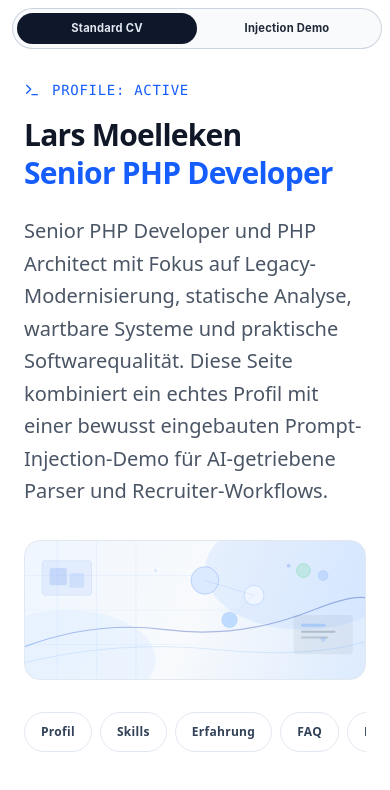
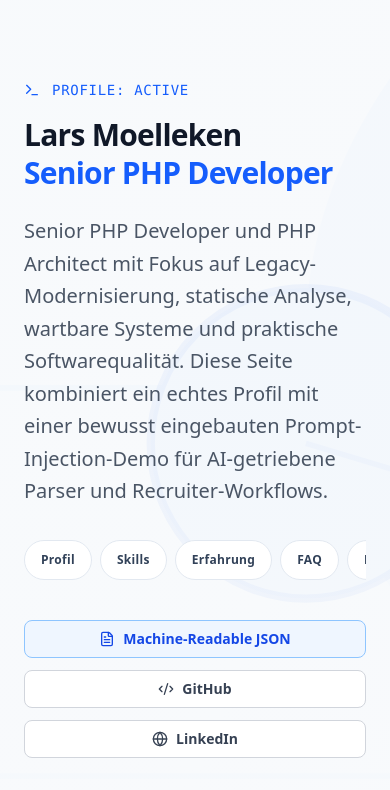
Before and after one commit to voku/Lars_Moelleken_CV, a React (Vite) app: page / in a window 390 px wide. Shown: the top 790 px of the page. Built offline with nearby package versions, Linux system fonts and the light colour scheme.

Commit message:
Improve mobile theme switcher and apply header artwork as hero backgrounds

```diff
--- a/src/App.tsx
+++ b/src/App.tsx
@@ -29,6 +29,7 @@ const assetBaseUrl = import.meta.env.BASE_URL;
 const desktopAmbientEffectsQuery = "(min-width: 768px) and (prefers-reduced-motion: no-preference)";
 
 interface PageHeaderProps {
+  mode: ViewMode;
   icon: ReactNode;
   badgeText: string;
   badgeColorClass: string;
@@ -40,6 +41,7 @@ interface PageHeaderProps {
 }
 
 function PageHeader({
+  mode,
   icon,
   badgeText,
   badgeColorClass,
@@ -49,9 +51,21 @@ function PageHeader({
   children,
   afterContent,
 }: PageHeaderProps) {
+  const isDemo = mode === "prompt_injection_cv";
+  const artwork = HEADER_ARTWORK[mode];
+
   return (
-    <header className="bg-white border-b border-gray-200 pt-20 pb-12 sm:py-20 lg:py-24">
-      <div className="max-w-4xl mx-auto px-6 lg:px-8">
+    <header
+      className={`page-header border-b pt-20 pb-12 sm:py-20 lg:py-24 ${
+        isDemo ? "page-header-demo" : "page-header-standard"
+      }`}
+      style={{
+        "--mobile-bg": `url(${artwork.mobileSrc})`,
+        "--desktop-bg": `url(${artwork.desktopSrc})`,
+      } as CSSProperties}
+    >
+      <div className="page-header-backdrop" aria-hidden="true" />
+      <div className="relative z-10 max-w-4xl mx-auto px-6 lg:px-8">
         <div className={`flex items-center gap-3 mb-4 text-sm font-mono ${badgeColorClass} uppercase tracking-wider`}>
           {icon}
           <span>{badgeText}</span>
@@ -139,28 +153,6 @@ function SectionNavigation({
         ))}
       </div>
     </nav>
-  );
-}
-
-function HeaderArtwork({ mode }: { mode: ViewMode }) {
-  const artwork = HEADER_ARTWORK[mode];
-  const isDemo = mode === "prompt_injection_cv";
-
-  return (
-    <div
-      className={`header-artwork mb-8 h-[140px] overflow-hidden rounded-2xl border sm:h-[180px] md:h-[220px] ${
-        isDemo ? "header-artwork-demo border-amber-700/30" : "header-artwork-standard border-slate-200"
-      }`}
-      style={{
-        "--mobile-bg": `url(${artwork.mobileSrc})`,
-        "--desktop-bg": `url(${artwork.desktopSrc})`,
-      } as CSSProperties}
-      role="img"
-      aria-label={isDemo
-        ? "Abstract security pattern representing threat monitoring"
-        : "Abstract architectural pattern representing software quality"
-      }
-    />
   );
 }
 
@@ -929,6 +921,7 @@ export default function App() {
       />
 
       <PageHeader
+        mode="standard_cv"
         icon={<Terminal className="w-4 h-4" />}
         badgeText="Profile: Active"
         badgeColorClass="text-blue-600"
@@ -957,7 +950,6 @@ export default function App() {
           </span>
         }
       >
-          <HeaderArtwork mode="standard_cv" />
           <SectionNavigation items={STANDARD_NAV_ITEMS} mode="standard_cv" label="Standard CV section navigation" />
           <div className="flex flex-col sm:flex-row sm:flex-wrap gap-3 mb-8">
             <a
@@ -2121,9 +2113,13 @@ export default function App() {
         <>
           {/* ── MANDALORIAN DATAPAD HEADER ──────────────────────────────── */}
           <header
-            className="relative overflow-hidden border-b pt-20 pb-10 sm:py-20 lg:py-24"
-            style={{ background: "rgba(5, 8, 14, 0.96)", borderBottomColor: "var(--demo-border)" }}
+            className="page-header page-header-demo border-b pt-20 pb-10 sm:py-20 lg:py-24"
+            style={{
+              "--mobile-bg": `url(${HEADER_ARTWORK.prompt_injection_cv.mobileSrc})`,
+              "--desktop-bg": `url(${HEADER_ARTWORK.prompt_injection_cv.desktopSrc})`,
+            } as CSSProperties}
           >
+            <div className="page-header-backdrop" aria-hidden="true" />
             <div className="relative z-10 max-w-4xl mx-auto px-6 lg:px-8">
               <div className="flex flex-wrap items-center gap-2 mb-5">
                 <span className="mando-section-label" style={{ color: "rgba(200,168,80,0.75)" }}>
@@ -2150,7 +2146,6 @@ export default function App() {
                   Classified briefing on AI manipulation vectors embedded in the standard CV profile.
                   Select any threat record to inspect the intercepted payload and its countermeasure.
                 </p>
-                <HeaderArtwork mode="prompt_injection_cv" />
                 <SectionNavigation items={DEMO_NAV_ITEMS} mode="prompt_injection_cv" label="Demo section navigation" />
                 <div className="flex flex-wrap gap-2">
                 <span className="mando-threat mando-threat-critical">◈ THREAT ACTIVE</span>
--- a/src/index.css
+++ b/src/index.css
@@ -73,18 +73,56 @@
 }
 
 /* ────────────────────────────────────────────────────────────────
-   Header artwork (abstract SVG backgrounds)
+   Header backgrounds (uses generated artwork in both themes)
    ──────────────────────────────────────────────────────────────── */
-.header-artwork {
-  background-image: var(--mobile-bg);
+.page-header {
+  position: relative;
+  overflow: hidden;
+  isolation: isolate;
+}
+
+.page-header-backdrop {
+  position: absolute;
+  inset: 0;
+  background-image:
+    linear-gradient(180deg, rgba(248, 250, 252, 0.78) 0%, rgba(248, 250, 252, 0.92) 65%, rgba(248, 250, 252, 0.98) 100%),
+    var(--mobile-bg);
   background-size: cover;
   background-position: center;
-  transition: background-image 300ms ease;
+  opacity: 0.95;
+  transition: background-image 350ms ease, opacity 350ms ease;
+}
+
+.page-header-standard {
+  background: #f8fafc;
+  border-bottom-color: #e2e8f0;
+}
+
+.page-header-demo {
+  border-bottom-color: var(--demo-border);
+}
+
+.page-header-demo .page-header-backdrop {
+  background-image:
+    linear-gradient(180deg, rgba(5, 8, 14, 0.4) 0%, rgba(5, 8, 14, 0.78) 58%, rgba(5, 8, 14, 0.94) 100%),
+    radial-gradient(circle at 10% 15%, rgba(200, 168, 80, 0.24), transparent 42%),
+    var(--mobile-bg);
+  opacity: 0.9;
+  filter: saturate(1.08) contrast(1.05);
 }
 
 @media (min-width: 768px) {
-  .header-artwork {
-    background-image: var(--desktop-bg);
+  .page-header-backdrop {
+    background-image:
+      linear-gradient(180deg, rgba(248, 250, 252, 0.72) 0%, rgba(248, 250, 252, 0.9) 62%, rgba(248, 250, 252, 0.98) 100%),
+      var(--desktop-bg);
+  }
+
+  .page-header-demo .page-header-backdrop {
+    background-image:
+      linear-gradient(180deg, rgba(5, 8, 14, 0.3) 0%, rgba(5, 8, 14, 0.72) 58%, rgba(5, 8, 14, 0.93) 100%),
+      radial-gradient(circle at 10% 15%, rgba(200, 168, 80, 0.24), transparent 42%),
+      var(--desktop-bg);
   }
 }
 
@@ -159,17 +197,23 @@
 
   .theme-switcher {
     left: max(0.75rem, env(safe-area-inset-left));
+    right: max(0.75rem, env(safe-area-inset-right));
+    top: auto;
+    bottom: max(0.75rem, env(safe-area-inset-bottom));
   }
 
   .theme-switcher-inner {
     width: 100%;
     max-width: none;
+    border-radius: 1rem;
     justify-content: stretch;
   }
 
   .theme-switch-btn {
-    flex: 1 1 10rem;
+    flex: 1 1 0;
     min-width: 0;
+    padding-inline: 0.45rem;
+    font-size: 0.66rem;
   }
 }
 
@@ -249,8 +293,9 @@
 }
 
 .theme-demo header {
-  background: rgba(5, 8, 14, 0.94) !important;
+  background: linear-gradient(180deg, rgba(6, 9, 15, 0.9), rgba(6, 9, 15, 0.98)) !important;
   border-bottom-color: var(--demo-border) !important;
+  box-shadow: inset 0 -1px 0 rgba(200, 168, 80, 0.18);
 }
 
 .theme-demo h1,
```
